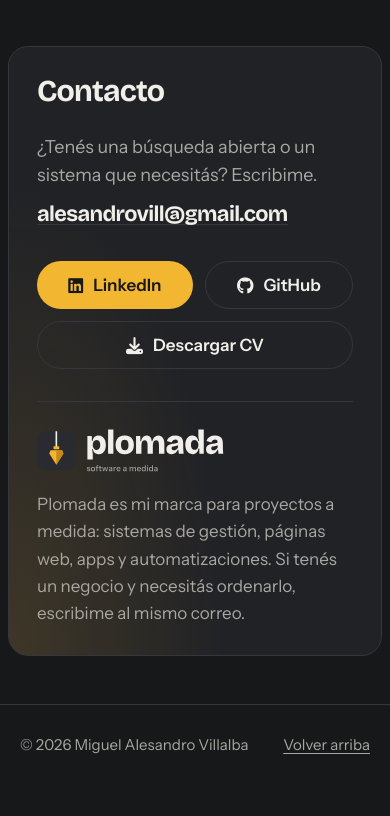
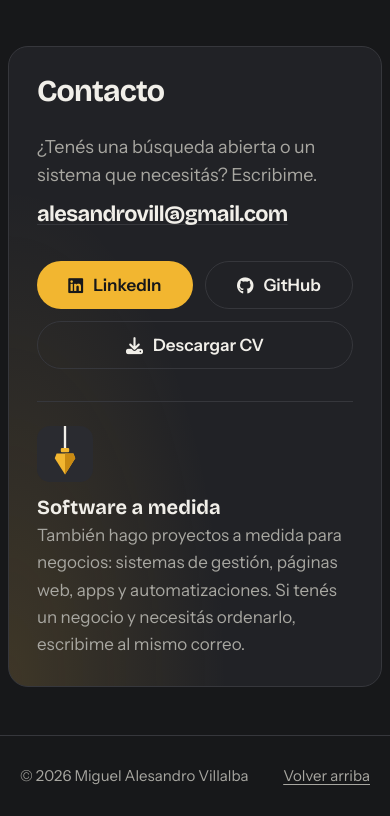
Before and after one commit to AlesandroVi/portafolio, a plain HTML site: page index.html in a window 390 px wide. Shown: the part 10565-11381 px from the top of the page. Before the commit the page ends 11350 px from the top, so only its background shows below. Drawn offline with nearby package versions, Linux system fonts and the light colour scheme.

Commit message:
La marca queda solo con el ícono, sin nombre
Co-Authored-By: Claude Opus 5.5 <noreply@anthropic.com>

```diff
--- a/index.html
+++ b/index.html
@@ -30,7 +30,7 @@
     <link rel="stylesheet" href="https://fonts.googleapis.com/css2?family=Bricolage+Grotesque:opsz,wght@12..96,500;12..96,700;12..96,800&family=Instrument+Sans:wght@400;500;600&display=swap">
     <link rel="stylesheet" href="https://cdnjs.cloudflare.com/ajax/libs/font-awesome/6.7.2/css/all.min.css">
     <link rel="stylesheet" href="https://cdn.jsdelivr.net/gh/devicons/devicon@v2.16.0/devicon.min.css">
-    <link rel="stylesheet" href="style.css?v=2026-11-25h">
+    <link rel="stylesheet" href="style.css?v=2026-11-25j">
 </head>
 <body>
     <a class="saltar" href="#contenido">Saltar al contenido</a>
@@ -444,12 +444,15 @@
             </div>
 
             <div class="marca-plomada">
-                <img class="logo-plomada plomada-oscuro" src="img/plomada-logo-oscuro.svg" alt="Plomada, software a medida" width="590" height="152" loading="lazy">
-                <img class="logo-plomada plomada-claro" src="img/plomada-logo-claro.svg" alt="Plomada, software a medida" width="590" height="152" loading="lazy">
-                <p>
-                    Plomada es mi marca para proyectos a medida: sistemas de gestión, páginas web, apps
-                    y automatizaciones. Si tenés un negocio y necesitás ordenarlo, escribime al mismo correo.
-                </p>
+                <img class="icono-marca marca-sobre-oscuro" src="img/marca-icono-sobre-oscuro.svg" alt="" width="120" height="120" loading="lazy">
+                <img class="icono-marca marca-sobre-claro" src="img/marca-icono.svg" alt="" width="120" height="120" loading="lazy">
+                <div>
+                    <h3>Software a medida</h3>
+                    <p>
+                        También hago proyectos a medida para negocios: sistemas de gestión, páginas web, apps
+                        y automatizaciones. Si tenés un negocio y necesitás ordenarlo, escribime al mismo correo.
+                    </p>
+                </div>
             </div>
             </div>
         </section>
@@ -474,6 +477,6 @@
         <button class="visor-boton visor-siguiente" type="button" aria-label="Captura siguiente"><i class="fa-solid fa-chevron-right" aria-hidden="true"></i></button>
     </div>
 
-    <script src="JS/script.js?v=2026-11-25h"></script>
+    <script src="JS/script.js?v=2026-11-25j"></script>
 </body>
 </html>
--- a/style.css
+++ b/style.css
@@ -1010,36 +1010,52 @@ ul {
     text-decoration-color: var(--acento);
 }
 
-/* Plomada: mi marca para proyectos a medida */
+/* Mi marca (solo el ícono) para proyectos a medida */
 .marca-plomada {
     display: flex;
-    flex-wrap: wrap;
     align-items: center;
-    gap: 16px 40px;
+    gap: 20px 28px;
     margin-top: clamp(32px, 5vw, 48px);
     padding-top: clamp(24px, 4vw, 36px);
     border-top: 1px solid var(--linea);
 }
 
-.logo-plomada {
+.icono-marca {
     flex: none;
-    width: clamp(190px, 48vw, 250px);
+    width: clamp(64px, 16vw, 84px);
     height: auto;
 }
 
-.plomada-claro,
-:root[data-theme="light"] .plomada-oscuro {
+.marca-sobre-claro,
+:root[data-theme="light"] .marca-sobre-oscuro {
     display: none;
 }
 
-:root[data-theme="light"] .plomada-claro {
+:root[data-theme="light"] .marca-sobre-claro {
     display: block;
 }
 
+.marca-plomada h3 {
+    font-size: 1.25rem;
+    font-weight: 700;
+}
+
 .marca-plomada p {
-    flex: 1 1 300px;
-    max-width: 52ch;
+    max-width: 60ch;
+    margin-top: 4px;
     color: var(--texto-suave);
+}
+
+@media (max-width: 480px) {
+    .marca-plomada {
+        flex-direction: column;
+        align-items: flex-start;
+        gap: 14px;
+    }
+
+    .icono-marca {
+        width: 56px;
+    }
 }
 
 /* ==========================
```
Also changed, not shown: img/marca-icono-sobre-oscuro.svg (added), img/marca-icono.svg (added), img/plomada-logo-claro.svg (deleted), img/plomada-logo-oscuro.svg (deleted).
